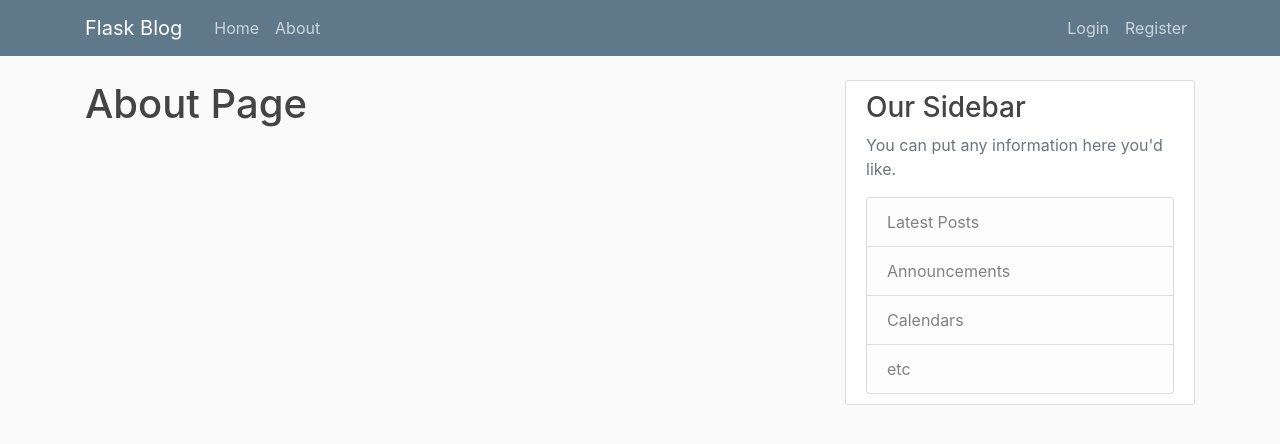
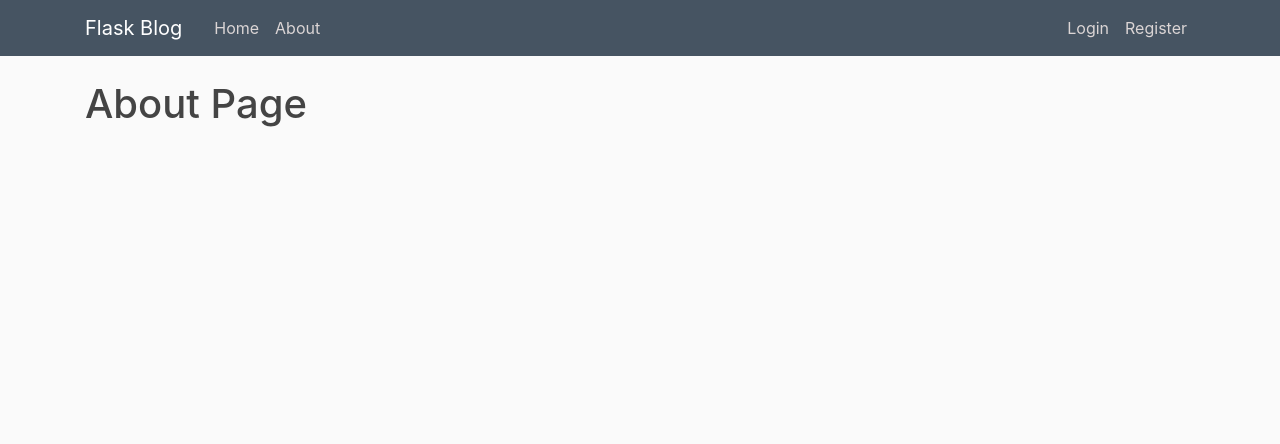
Before and after one commit to phillippchu/blog_tutorial, a Flask app: page /about in a window 1280 px wide. Shown: the top 444 px of the page. Run offline with Flask 2, Linux system fonts and the light colour scheme; some libraries are stand-ins or nearby versions.

Commit message:
Made changes to css and layout

```diff
--- a/flask_blog/static/main.css
+++ b/flask_blog/static/main.css
@@ -14,11 +14,11 @@ h6 {
 }
 
 .bg-steel {
-  background-color: #5f788a;
+  background-color: #465462;
 }
 
 .site-header .navbar-nav .nav-link {
-  color: #cbd5db;
+  color: #dbd5d5;
 }
 
 .site-header .navbar-nav .nav-link:hover {
--- a/flask_blog/templates/layout.html
+++ b/flask_blog/templates/layout.html
@@ -84,30 +84,12 @@
     </header>
     <main role="main" class="container">
       <div class="row">
-        <div class="col-md-8">
+        <div class="col-md-12">
           {% with messages = get_flashed_messages(with_categories=true) %} {% if
           messages %} {% for category, message in messages %}
           <div class="alert alert-{{ category }}">{{ message }}</div>
           {% endfor %} {% endif %} {% endwith %} {% block content %}{% endblock
           %}
-        </div>
-        <div class="col-md-4">
-          <div class="content-section">
-            <h3>Our Sidebar</h3>
-            <p class="text-muted">
-              You can put any information here you'd like.
-            </p>
-            <ul class="list-group">
-              <li class="list-group-item list-group-item-light">
-                Latest Posts
-              </li>
-              <li class="list-group-item list-group-item-light">
-                Announcements
-              </li>
-              <li class="list-group-item list-group-item-light">Calendars</li>
-              <li class="list-group-item list-group-item-light">etc</li>
-            </ul>
-          </div>
         </div>
       </div>
     </main>
```
